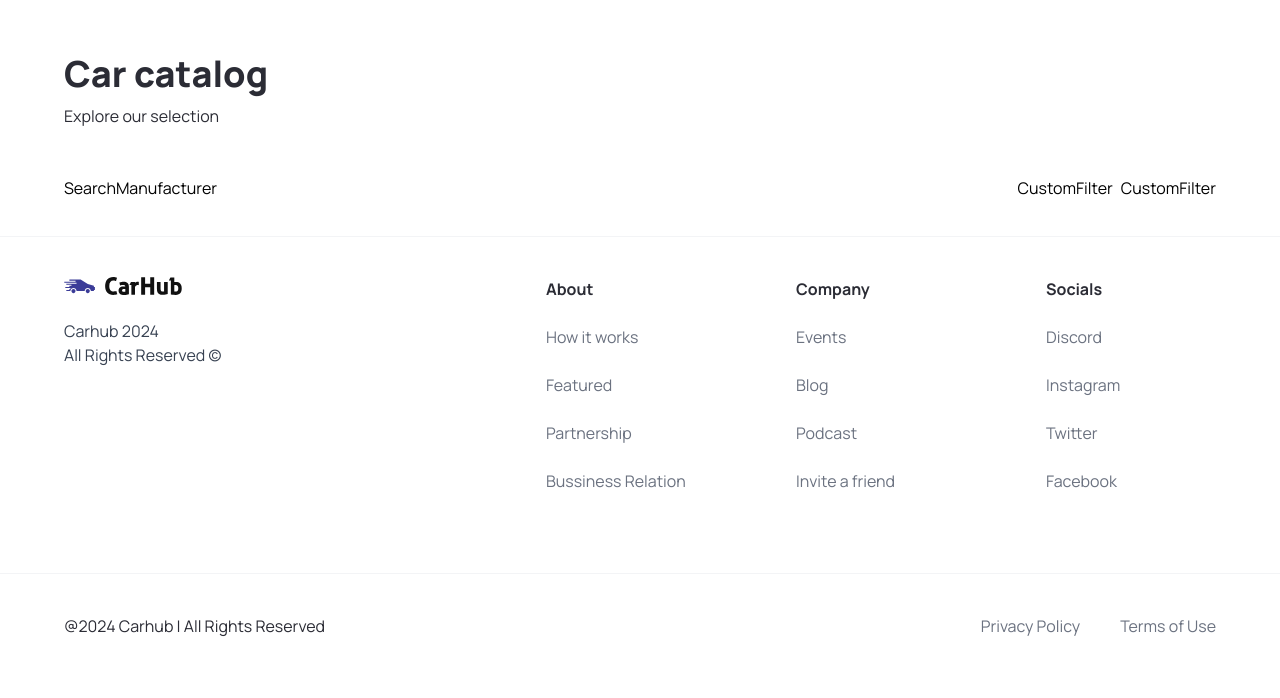
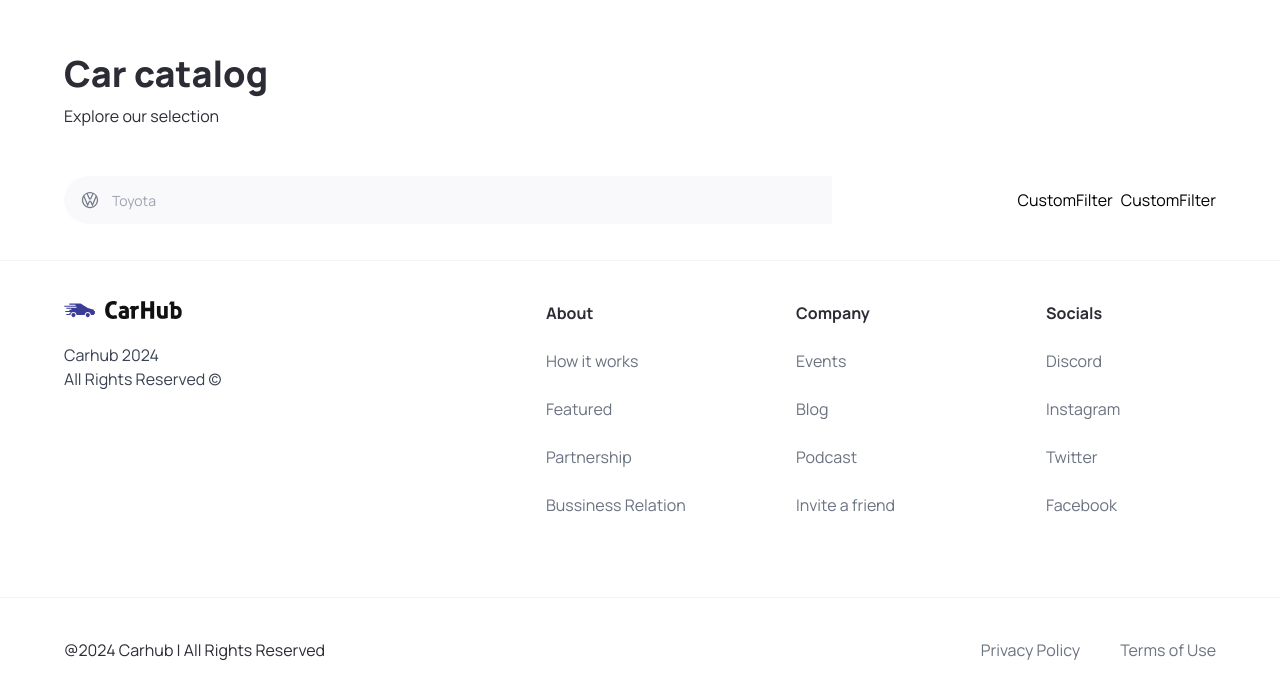
Before and after one commit to J22T/cars, a Next.js app: page / in a window 1280 px wide. Shown: the part 810-1508 px from the top of the page. Built offline with nearby package versions, Linux system fonts and the light colour scheme.

Commit message:
SearchBar; SearchManufacturer

```diff
--- a/components/SearchManufacturer.tsx
+++ b/components/SearchManufacturer.tsx
@@ -1,8 +1,36 @@
+"use client";
+
+import { useState } from 'react';
+import Image from 'next/image';
+import { Combobox, Transition } from '@headlessui/react'
+
 import { SearchManufacturerProps } from '@/types'
 
 const SearchManufacturer = ({ manufacturer, setManufacturer }:  SearchManufacturerProps) => {
+const [query, setQuery] = useState('')
+
   return (
-    <div>SearchManufacturer</div>
+    <div className="search-manufacturer">
+        <Combobox>
+            <div className="relative w-full">
+                <Combobox.Button className="absolute top-[14px]">
+                    <Image
+                    src="/car-logo.svg"
+                    width={20}
+                    height={20}
+                    className="ml-4"
+                    alt="Car Logo"
+                    />
+                </Combobox.Button>
+                    <Combobox.Input
+                    className="search-manufacturer__input"
+                    placeholder="Toyota"
+                    displayValue={(manufacturer: string) => manufacturer}
+                    onChange={(e) => setQuery(e.target.value)}
+                    />
+            </div>
+        </Combobox>
+    </div>
   )
 }
 
```
Also changed, not shown: package.json (+5 -4 lines), 1 other file (tests, documents, lock files or other folders).
